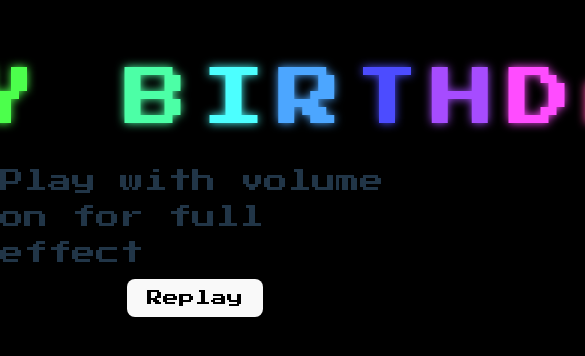
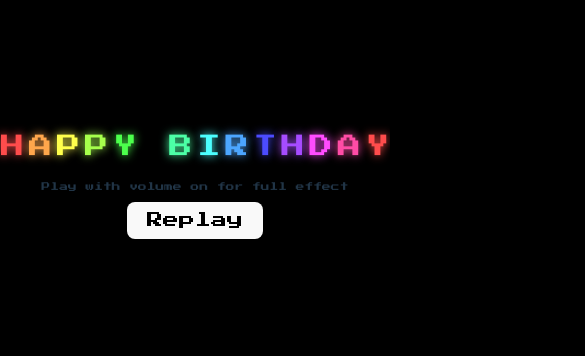
Before and after one commit to drquicksilver/animated-birthday, a website built with Vite: page index.html in a window 390 px wide. Shown: the part 238-594 px from the top of the page, 585 px wide, since content can reach past the window. Built offline with nearby package versions, Linux system fonts and the light colour scheme.

Commit message:
fix mobile layout

```diff
--- a/src/style.css
+++ b/src/style.css
@@ -11,6 +11,7 @@
   text-rendering: optimizeLegibility;
   -webkit-font-smoothing: antialiased;
   -moz-osx-font-smoothing: grayscale;
+  --message-font-size: min(6vw, 4rem);
 }
 
 a {
@@ -100,10 +101,11 @@ button:focus-visible {
 #message {
   display: flex;
   justify-content: center;
-  font-size: 4rem;
+  font-size: var(--message-font-size);
   font-weight: bold;
   gap: 0.2em;
 }
+
 
 .letter {
   display: inline-block;
@@ -124,7 +126,7 @@ button:focus-visible {
 }
 
 #volume-text {
-  font-size: 1.5rem;
+  font-size: calc(var(--message-font-size) * 0.375);
 }
 
 #replay {
```
